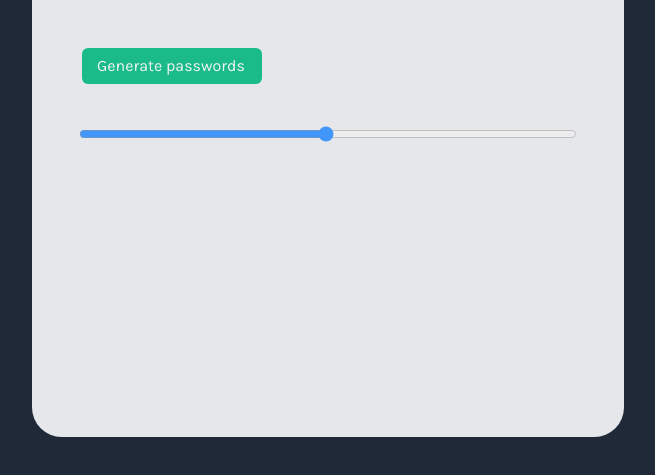
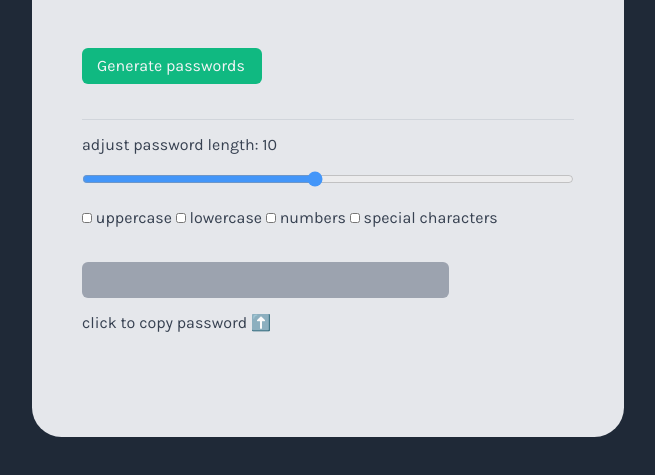
Before and after one commit to numan-7/Password-Generator, a website built with Vite: page index.html in a window 1280 px wide. Shown: the part 219-694 px from the top of the page, without its empty margins (312-967 px from the left). Built offline with nearby package versions, Linux system fonts and the light colour scheme.

Commit message:
updated looks

```diff
--- a/index.css
+++ b/index.css
@@ -30,11 +30,9 @@ header p {
     font-size: 1.25rem;
 }
 
-button {
+.wrapper2 button {
     margin-top: 51px;
     background: #10B981;
-    opacity: 0.95;
-    transition: opacity 0.2s;
     color: #F3F4F6;
     margin-left: 50px;
     padding: 9px 17px 9px 15px;
@@ -42,24 +40,30 @@ button {
     gap: 12px;
     border-radius: 6px;
     cursor: pointer;
+    margin-bottom: 35px;
 }
 
-.button:hover{
-    opacity: 1;
+button:active{
+    transform: scale(0.98);
+}
+
+.wrapper2 button:hover{
+ background: #059669;
 }
 
 .slidecontainer {
- margin: 0px auto;
+    margin-left: 50px;
+    margin-right: 50px;
+    margin-bottom: 0;
+    border-top: 1px solid #D1D5DB;
 }
 
 .slider{
-  display: grid;
-  margin: 0px auto;
+  background-color: black;
   cursor: pointer;
-  color: #10B981;
-  width: 84%;
-  height: 100px;
-  background: #d3d3d3;
+  width: 100%;
+  height: 50px;
+  margin-bottom: 0px;
   opacity: 0.7;
   transition: opacity 0.2s;
 }
@@ -67,3 +71,44 @@ button {
 .slider:hover{
     opacity: 1;
 }
+
+.psw-adjust{
+    font-size: 1rem;
+    color: #374151;
+    font-weight: 400;
+    margin-bottom: 0;
+}
+
+.selection{
+    cursor: default;
+    color: #374151;
+    display: inline;
+    font-family: inherit;
+    margin-left: 50px;
+}
+
+label {
+    cursor: default;
+}
+
+input {
+    cursor: default;
+    height: 10px;
+    width: 10px;
+}
+
+.copy-btn{
+    display: block;
+    margin-left: 50px;
+}
+
+.copy-btn button{
+    background-color: #9CA3AF;
+    margin-top: 35px;
+    padding: 18px 17px 18px 350px;
+    border: none;
+    gap: 12px;
+    border-radius: 6px;
+    cursor: pointer
+
+}
--- a/index.html
+++ b/index.html
@@ -1,3 +1,4 @@
+<!DOCTYPE html>
 <html>
     <head>
         <link rel="stylesheet" href="https://cdnjs.cloudflare.com/ajax/libs/normalize/8.0.1/normalize.css">
@@ -15,8 +16,23 @@
                 <button >Generate passwords</button>
             </div>
             <div class="slidecontainer">
-                <input type="range" min="1" max="100" value="50" class="slider" id="myRange">
+                <h3 class ="psw-adjust">adjust password length: 10</h3>
+                <input type="range" min="1" max="20" value="10" class="slider" id="myRange">
               </div>
+              <div class = "selection">
+                <input type="checkbox" id="ABC" value="ABC">
+                <label for="ABC">uppercase</label>
+                <input type="checkbox" id="abc" value="aBC">
+                <label for="aBC">lowercase</label>
+                <input type="checkbox" id="123" value="12">
+                <label for="12">numbers</label>
+                <input type="checkbox" id="#$&" value="#$">
+                <label for="#$">special characters</label><br>
+        </div>
+        <div class = "copy-btn">
+            <button></button>
+            <h3 class ="psw-adjust">click to copy password ⬆️</h3>
+        </div>
         </div>
         <script src="index.js"></script>
     </body>
--- a/index.js
+++ b/index.js
@@ -1,2 +1,4 @@
-const characters = ["A","B","C","D","E","F","G","H","I","J","K","L","M","N","O","P","Q","R","S","T","U","V","W","X","Y","Z","a","b","c","d","e","f","g","h","i","j","k","l","m","n","o","p","q","r","s","t","u","v","w","x","y","z", "0", "1", "2", "3", "4", "5", "6", "7", "8", "9","~","`","!","@","#","$","%","^","&","*","(",")","_","-","+","=","{","[","}","]",",","|",":",";","<",">",".","?",
-"/"];
+const capitalCharacters = ["A","B","C","D","E","F","G","H","I","J","K","L","M","N","O","P","Q","R","S","T","U","V","W","X","Y","Z"];
+const lowerCharacters = ["a","b","c","d","e","f","g","h","i","j","k","l","m","n","o","p","q","r","s","t","u","v","w","x","y","z"];
+const numbers = ["0", "1", "2", "3", "4", "5", "6", "7", "8", "9"];
+const specialCharacters= ["~","`","!","@","#","$","%","^","&","*","(",")","_","-","+","=","{","[","}","]",",","|",":",";","<",">",".","?", "/"];
```
Also changed, not shown: images/1621635.png (added).
